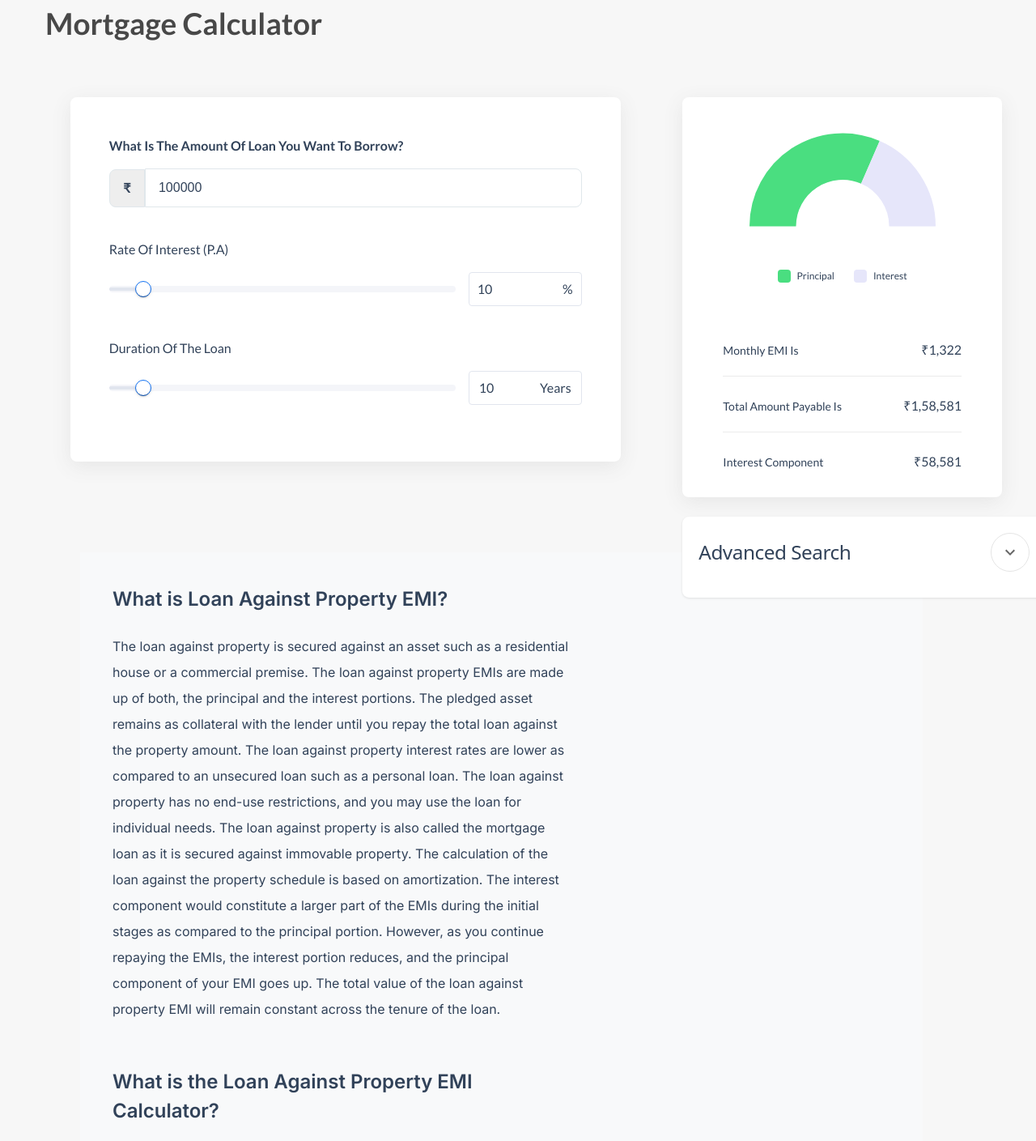
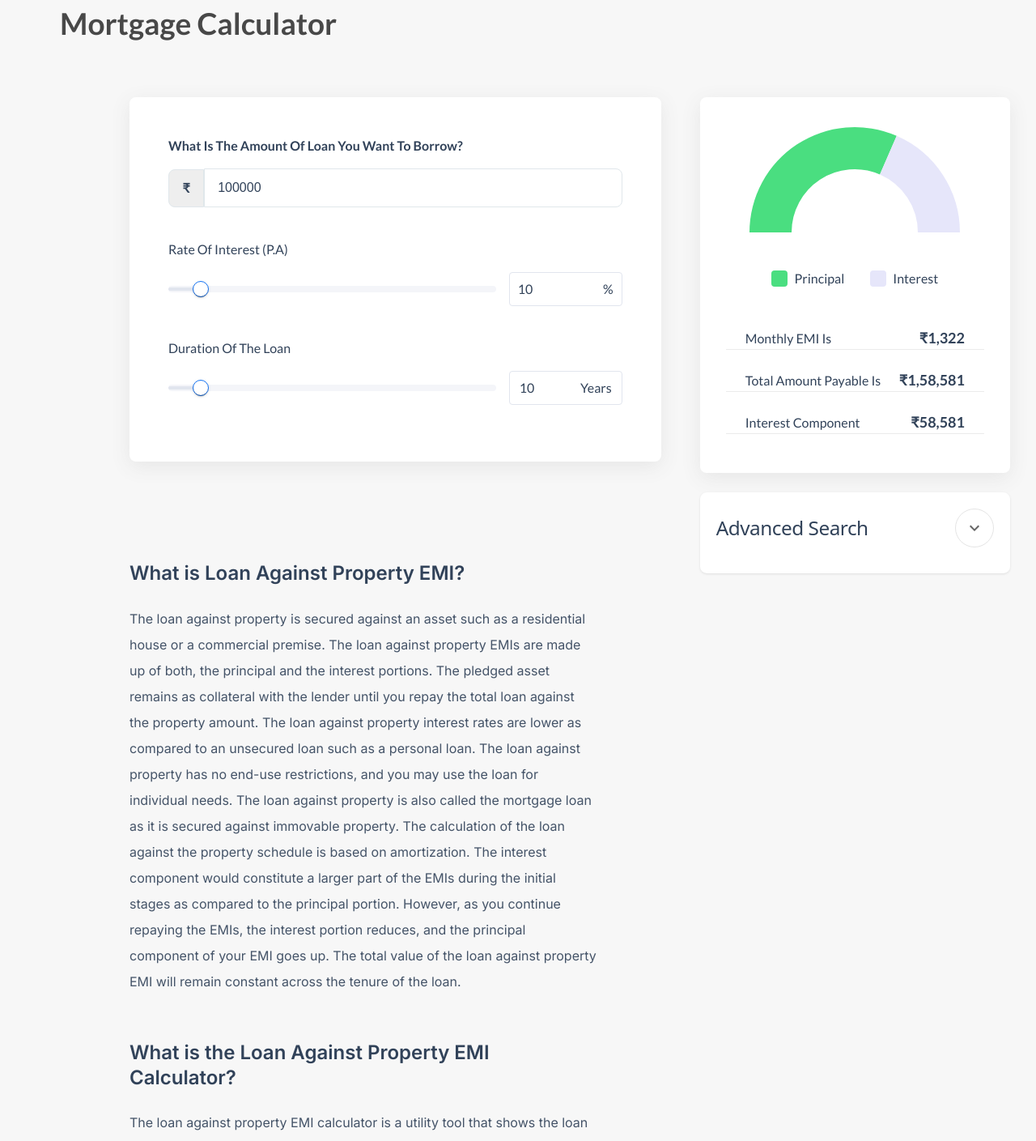
Before and after one commit to PiyushDesuntech/new-real-estate-web, a Next.js app: page /mortgage-cal in a window 1280 px wide. Shown: the part 185-1594 px from the top of the page at 81% size. Built offline with nearby package versions, Linux system fonts and the light colour scheme.

Commit message:
Mortgage calculator complete fix

```diff
--- a/src/components/Mortgage-cal/components/AdvanceSearch.js
+++ b/src/components/Mortgage-cal/components/AdvanceSearch.js
@@ -1,4 +1,4 @@
-"use client"
+"use client";
 import React, { useState } from "react";
 import { Grid, Box, Typography } from "@mui/material";
 import ExpandMoreIcon from '@mui/icons-material/ExpandMore';
@@ -9,15 +9,18 @@ export default function AdvancedSearch() {
   return (
     <Box
       sx={{
-        width: { xs: "355px", sm: "340px", md: "449px" },
-        height: { xs: "80px", sm: "90px", md: "100px" },
-        ml:{xs: "-4px", sm: "-5px", md: "-10px"},
+        width: "100%",
+        height: { xs: "70px", sm: "90px", md: "100px" },
         backgroundColor: "#fff",
-        borderRadius: "8.12px",
-        padding: { xs: "17px", sm: "24px", md: "20px" },
+        borderRadius: { xs: "6px", sm: "8.12px" },
+        padding: { xs: "12px 16px", sm: "17px", md: "20px" },
         boxShadow: "0px 1px 3px rgba(0, 0, 0, 0.1)",
         cursor: "pointer",
-        transition: "all 0.2s ease-in-out"
+        transition: "all 0.2s ease-in-out",
+        "&:hover": {
+          boxShadow: "0px 2px 6px rgba(0, 0, 0, 0.15)",
+          transform: "translateY(-2px)",
+        }
       }}
       onClick={() => setIsOpen(!isOpen)}
     >
@@ -25,11 +28,12 @@ export default function AdvancedSearch() {
         <Grid item>
           <Typography
             sx={{
-              fontSize: { xs: "16px", sm: "24.37px" },
+              fontSize: { xs: "16px", sm: "20px", md: "24.37px" },
               fontWeight: "400",
               color: "#314259",
               fontFamily: "system-ui, -apple-system, sans-serif",
-              letterSpacing: "-0.5px"
+              letterSpacing: "-0.5px",
+              transition: "color 0.2s ease-in-out",
             }}
           >
             Advanced Search
@@ -38,20 +42,26 @@ export default function AdvancedSearch() {
         <Grid item>
           <Box
             sx={{
-              width: "48px",
-              height: "48px",
+              width: { xs: "40px", sm: "44px", md: "48px" },
+              height: { xs: "40px", sm: "44px", md: "48px" },
               display: "flex",
               alignItems: "center",
               justifyContent: "center",
               borderRadius: "50%",
               border: "1.5px solid #E5E5E5",
-              transition: "transform 0.2s ease-in-out",
+              transition: "all 0.2s ease-in-out",
+              "&:hover": {
+                backgroundColor: "#f5f5f5",
+                borderColor: "#d5d5d5",
+              },
             }}
           >
             <ExpandMoreIcon
               sx={{
-                fontSize: { xs: "16px", sm: "24px", md: "24px" },
-                color: "#666666"
+                fontSize: { xs: "20px", sm: "22px", md: "24px" },
+                color: "#666666",
+                transition: "transform 0.2s ease-in-out",
+                transform: isOpen ? "rotate(180deg)" : "rotate(0)",
               }}
             />
           </Box>
--- a/src/components/Mortgage-cal/components/LoanAmount.js
+++ b/src/components/Mortgage-cal/components/LoanAmount.js
@@ -11,32 +11,42 @@ export default function LoanAmount() {
   const [borderRadius, setBorderRadius] = useState("0 8px 8px 0");
 
   useEffect(() => {
-    if (typeof window !== "undefined") {
+    const updateBorderRadius = () => {
       setBorderRadius(window.innerWidth < 600 ? "0 0 4px 4px" : "0 8px 8px 0");
-    }
+    };
+
+    updateBorderRadius();
+    window.addEventListener('resize', updateBorderRadius);
+    return () => window.removeEventListener('resize', updateBorderRadius);
   }, []);
 
   return (
     <Box
       sx={{
-        width: "100%",
-        maxWidth: { xs: "355px", sm: "400px", md: "680px" },
-        height: { xs: "auto", sm: "auto", md: "450px" },
+        width: { xs: "100%", sm: "680px" },
+        maxWidth: "100%",
+        height: { xs: "auto", md: "450px" },
         minHeight: { xs: "470px", md: "350px" },
         backgroundColor: "#fff",
-        borderRadius: "8px",
-        padding: { xs: "15px", sm: "25px", md: "48px" },
+        borderRadius: { xs: "6px", sm: "8px" },
+        padding: { xs: "20px", sm: "25px", md: "48px" },
         boxShadow: "0px 6px 24px rgb(230, 230, 230)",
-        margin: "auto",
+        boxSizing: "border-box",
+        transition: "transform 0.3s ease-in-out, box-shadow 0.3s ease-in-out",
+        "&:hover": {
+          transform: { xs: "translateY(-2px)", md: "translateY(-4px)" },
+          boxShadow: "0px 8px 28px rgb(220, 220, 220)",
+        },
       }}
     >
-      <Box sx={{ marginBottom: { xs: "20px", sm: "40px" } }}>
+      <Box sx={{ marginBottom: { xs: "24px", sm: "40px" } }}>
         <Typography
           sx={{
             fontSize: { xs: "14px", sm: "16px" },
             fontWeight: "590",
             color: "#314259",
             marginBottom: "16px",
+            transition: "color 0.3s ease-in-out",
           }}
         >
           What Is The Amount Of Loan You Want To Borrow?
@@ -46,6 +56,7 @@ export default function LoanAmount() {
             display: "flex",
             flexDirection: { xs: "column", sm: "row" },
             alignItems: "center",
+            width: "100%",
           }}
         >
           <Typography
@@ -65,6 +76,7 @@ export default function LoanAmount() {
               },
               border: "1px solid #E0E7EB",
               borderBottom: { xs: "none", sm: "1px solid #E0E7EB" },
+              transition: "all 0.3s ease-in-out",
             }}
           >
             ₹
@@ -83,18 +95,20 @@ export default function LoanAmount() {
               outline: "none",
               color: "#314259",
               boxSizing: "border-box",
+              transition: "all 0.3s ease-in-out",
             }}
           />
         </Box>
       </Box>
 
-      <Box sx={{ marginBottom: { xs: "20px", sm: "40px" } }}>
+      <Box sx={{ marginBottom: { xs: "24px", sm: "40px" } }}>
         <Typography
           sx={{
             fontSize: { xs: "14px", sm: "16px" },
             fontWeight: "500",
             color: "#314259",
             marginBottom: "16px",
+            transition: "color 0.3s ease-in-out",
           }}
         >
           Rate Of Interest (P.A)
@@ -104,7 +118,8 @@ export default function LoanAmount() {
             display: "flex",
             flexDirection: { xs: "column", sm: "row" },
             alignItems: "center",
-            gap: 2,
+            gap: { xs: 1.5, sm: 2 },
+            width: "100%",
           }}
         >
           <Slider
@@ -117,18 +132,21 @@ export default function LoanAmount() {
               "& .MuiSlider-rail": {
                 backgroundColor: "#E1E5EE",
                 height: 8,
+                transition: "background-color 0.3s ease-in-out",
               },
               "& .MuiSlider-track": {
                 height: 4,
                 backgroundColor: "#E1E5EE",
+                transition: "background-color 0.3s ease-in-out",
               },
               "& .MuiSlider-thumb": {
                 width: 20,
                 height: 20,
                 backgroundColor: "#fff",
                 border: "1px solid #1678FB",
+                transition: "all 0.3s ease-in-out",
                 "&:hover, &.Mui-focusVisible": {
-                  boxShadow: "0 0 0 6px #1678FB",
+                  boxShadow: "0 0 0 6px rgba(22, 120, 251, 0.2)",
                 },
               },
             }}
@@ -143,6 +161,11 @@ export default function LoanAmount() {
               position: "relative",
               minWidth: "140px",
               backgroundColor: "#FFFFFF",
+              width: { xs: "100%", sm: "auto" },
+              transition: "all 0.3s ease-in-out",
+              "&:hover": {
+                borderColor: "#1678FB",
+              },
             }}
           >
             <Typography sx={{ color: "#314259", position: "absolute", left: "10px" }}>
@@ -162,6 +185,7 @@ export default function LoanAmount() {
             fontWeight: "500",
             color: "#314259",
             marginBottom: "16px",
+            transition: "color 0.3s ease-in-out",
           }}
         >
           Duration Of The Loan
@@ -171,7 +195,8 @@ export default function LoanAmount() {
             display: "flex",
             flexDirection: { xs: "column", sm: "row" },
             alignItems: "center",
-            gap: 2,
+            gap: { xs: 1.5, sm: 2 },
+            width: "100%",
           }}
         >
           <Slider
@@ -184,18 +209,21 @@ export default function LoanAmount() {
               "& .MuiSlider-rail": {
                 backgroundColor: "#E1E5EE",
                 height: 8,
+                transition: "background-color 0.3s ease-in-out",
               },
               "& .MuiSlider-track": {
                 height: 4,
                 backgroundColor: "#E1E5EE",
+                transition: "background-color 0.3s ease-in-out",
               },
               "& .MuiSlider-thumb": {
                 width: 20,
                 height: 20,
                 backgroundColor: "#fff",
                 border: "1px solid #1678FB",
+                transition: "all 0.3s ease-in-out",
                 "&:hover, &.Mui-focusVisible": {
-                  boxShadow: "0 0 0 6px #1678FB",
+                  boxShadow: "0 0 0 6px rgba(22, 120, 251, 0.2)",
                 },
               },
             }}
@@ -210,6 +238,11 @@ export default function LoanAmount() {
               position: "relative",
               minWidth: "140px",
               backgroundColor: "#FFFFFF",
+              width: { xs: "100%", sm: "auto" },
+              transition: "all 0.3s ease-in-out",
+              "&:hover": {
+                borderColor: "#1678FB",
+              },
             }}
           >
             <Typography sx={{ color: "#314259", position: "absolute", left: "12px" }}>
--- a/src/components/Mortgage-cal/components/LoanCalculator.js
+++ b/src/components/Mortgage-cal/components/LoanCalculator.js
@@ -22,7 +22,7 @@ const LoanDoughnutChart = ({ principal, interest }) => {
   const options = {
     rotation: -90,
     circumference: 180,
-    cutout: "50%",
+    cutout: "60%",
     plugins: {
       legend: {
         display: false,
@@ -46,10 +46,11 @@ const LoanDoughnutChart = ({ principal, interest }) => {
         display: "flex",
         justifyContent: "center",
         alignItems: "center",
-        width: "230px",
-        height: "140px",
+        width: { xs: "180px", sm: "220px", md: "260px" },
+        height: { xs: "100px", sm: "120px", md: "140px" },
         margin: "0 auto",
-        gap: "3px",
+        position: "relative",
+        maxWidth: "100%",
       }}
     >
       <Doughnut data={data} options={options} />
@@ -69,24 +70,32 @@ export default function LoanCalculator() {
     <Box
       sx={{
         width: "100%",
-        maxWidth: { xs: "90%", sm: "500px", md: "500px" },
-        height: "auto",
-        ml:{sm: "-5px", md: "-10px"},
+        minWidth: "51px",
         backgroundColor: "#fff",
-        borderRadius: "8px",
-        padding: { xs: "24px", sm: "32px" },
+        borderRadius: { xs: "6px", sm: "8px" },
+        padding: { xs: "16px", sm: "24px", md: "32px" },
         boxSizing: "border-box",
         display: "flex",
         flexDirection: "column",
         justifyContent: "space-between",
         boxShadow: "0px 6px 24px rgb(230, 230, 230)",
-        margin: "auto",
-        "@media (min-width: 960px)": {
-          height: "auto",
+        transition: "all 0.3s ease-in-out",
+        overflow: "hidden",
+        "&:hover": {
+          boxShadow: "0px 8px 28px rgb(220, 220, 220)",
+          transform: { xs: "translateY(-2px)", md: "translateY(-4px)" },
         },
       }}
     >
-      <Box sx={{ flex: 1 }}>
+      <Box
+        sx={{
+          flex: "1 0 auto",
+          display: "flex",
+          flexDirection: "column",
+          width: "100%",
+          overflow: "hidden",
+        }}
+      >
         <LoanDoughnutChart
           principal={loanDetails.principal}
           interest={loanDetails.interest}
@@ -96,97 +105,101 @@ export default function LoanCalculator() {
           sx={{
             display: "flex",
             justifyContent: "center",
-            gap: "24px",
-            marginTop: "40px",
-            marginBottom: "70px",
-            marginLeft: { xs: "0", md: "16px" },
-            marginRight: { xs: "0", md: "16px" },
+            gap: { xs: "16px", sm: "24px", md: "32px" },
+            marginTop: { xs: "24px", sm: "32px", md: "40px" },
+            marginBottom: { xs: "32px", sm: "40px", md: "48px" },
+            flexWrap: "wrap",
+            padding: "0 8px",
           }}
         >
           <Box sx={{ display: "flex", alignItems: "center", gap: "8px" }}>
             <Box
               sx={{
-                width: "16px",
-                height: "16px",
+                width: { xs: "12px", sm: "16px", md: "20px" },
+                height: { xs: "12px", sm: "16px", md: "20px" },
                 backgroundColor: "#4ade80",
                 borderRadius: "4px",
+                flexShrink: 0,
               }}
             />
-            <Typography sx={{ color: "#314259", fontSize: "12px" }}>
+            <Typography sx={{
+              color: "#314259",
+              fontSize: { xs: "12px", sm: "14px", md: "16px" },
+              fontWeight: "500",
+              whiteSpace: "nowrap"
+            }}>
               Principal
             </Typography>
           </Box>
           <Box sx={{ display: "flex", alignItems: "center", gap: "8px" }}>
             <Box
               sx={{
-                width: "16px",
-                height: "16px",
+                width: { xs: "12px", sm: "16px", md: "20px" },
+                height: { xs: "12px", sm: "16px", md: "20px" },
                 backgroundColor: "#E6E6FA",
                 borderRadius: "4px",
+                flexShrink: 0,
               }}
             />
-            <Typography sx={{ color: "#314259", fontSize: "12px" }}>
+            <Typography sx={{
+              color: "#314259",
+              fontSize: { xs: "12px", sm: "14px", md: "16px" },
+              fontWeight: "500",
+              whiteSpace: "nowrap"
+            }}>
               Interest
             </Typography>
           </Box>
         </Box>
       </Box>
 
-      <Box sx={{ display: "flex", flexDirection: "column", gap: "24px" }}>
       <Box
+        sx={{
+          display: "flex",
+          flexDirection: "column",
+          gap: { xs: "16px", sm: "20px", md: "24px" },
+          marginTop: { xs: "auto", md: "0" },
+          flexShrink: 0,
+          width: "100%",
+          paddingBottom: { xs: "8px", sm: "12px", md: "16px" },
+        }}
+      >
+        {[
+          { label: "Monthly EMI Is", value: loanDetails.monthlyEMI },
+          { label: "Total Amount Payable Is", value: loanDetails.totalAmount },
+          { label: "Interest Component", value: loanDetails.interest }
+        ].map((item, index) => (
+          <Box
+            key={item.label}
             sx={{
               display: "flex",
               justifyContent: "space-between",
               alignItems: "center",
               borderBottom: "1px solid #ebebeb",
-            paddingBottom: "20px",
-            marginLeft: { xs: "0", md: "18px" },
-            marginRight: { xs: "0", md: "18px" },
+              paddingBottom: { xs: "16px", sm: "20px", md: "24px" },
+              padding: { xs: "0 12px", sm: "0 16px", md: "0 24px" },
+              flexWrap: "wrap",
+              gap: { xs: "8px", sm: "12px" },
             }}
           >
-          <Typography sx={{ color: "#314259", fontSize: "14px" }}>
-            Monthly EMI Is
+            <Typography sx={{
+              color: "#314259",
+              fontSize: { xs: "12px", sm: "14px", md: "16px" },
+              fontWeight: "500",
+              minWidth: { xs: "120px", sm: "auto" },
+            }}>
+              {item.label}
             </Typography>
-          <Typography sx={{ color: "#314259", fontSize: "16px" }}>
-            ₹{loanDetails.monthlyEMI.toLocaleString("en-IN")}
+            <Typography sx={{
+              color: "#314259",
+              fontSize: { xs: "14px", sm: "16px", md: "18px" },
+              fontWeight: "600",
+              marginLeft: "auto",
+            }}>
+              ₹{item.value.toLocaleString("en-IN")}
             </Typography>
           </Box>
-
-        <Box
-          sx={{
-            display: "flex",
-            justifyContent: "space-between",
-            alignItems: "center",
-            borderBottom: "1px solid #ebebeb",
-            paddingBottom: "20px",
-            marginLeft: { xs: "0", md: "18px" },
-            marginRight: { xs: "0", md: "18px" },
-          }}
-        >
-          <Typography sx={{ color: "#314259", fontSize: "14px" }}>
-            Total Amount Payable Is
-          </Typography>
-          <Typography sx={{ color: "#314259", fontSize: "16px" }}>
-            ₹{loanDetails.totalAmount.toLocaleString("en-IN")}
-          </Typography>
-        </Box>
-
-        <Box
-          sx={{
-            display: "flex",
-            justifyContent: "space-between",
-            alignItems: "center",
-            marginLeft: { xs: "0", md: "18px" },
-            marginRight: { xs: "0", md: "18px" },
-          }}
-        >
-          <Typography sx={{ color: "#314259", fontSize: "14px" }}>
-            Interest Component
-          </Typography>
-          <Typography sx={{ color: "#314259", fontSize: "16px" }}>
-            ₹{loanDetails.interest.toLocaleString("en-IN")}
-          </Typography>
-        </Box>
+        ))}
       </Box>
     </Box>
   );
--- a/src/components/Mortgage-cal/components/LoanInformation.js
+++ b/src/components/Mortgage-cal/components/LoanInformation.js
@@ -7,31 +7,33 @@ export default function LoanInformation() {
     <Box
       sx={{
         width: "100%",
-        backgroundColor: "#F8F9FA",
-        padding: { xs: "16px", sm: "32px", md: "40px" },
-        ml:{xs: "9px", sm: "-5px", md: "-3px"},
+        backgroundColor: "#F7F7F7",
+        padding: { xs: "24px", sm: "32px", md: "40px" },
+        marginTop: { xs: "24px", sm: "32px", md: "40px" },
       }}
     >
-      <Grid container spacing={4} sx={{ width: "100%" }}>
-        <Grid item xs={12} sm={7.5}>
+      <Grid container spacing={{ xs: 3, sm: 4 }} sx={{ width: "100%" }}>
+        <Grid item xs={12} md={7.5}>
           <Typography
             sx={{
-              fontSize: { xs: "18px", sm: "24px" },
+              fontSize: { xs: "20px", sm: "22px", md: "24px" },
               fontWeight: "600",
               color: "#314259",
-              marginBottom: "24px",
+              marginBottom: { xs: "16px", sm: "20px", md: "24px" },
               fontFamily: "'Inter', sans-serif",
+              lineHeight: 1.3,
             }}
           >
             What is Loan Against Property EMI?
           </Typography>
           <Typography
             sx={{
-              fontSize: { xs: "12px", sm: "16px" },
+              fontSize: { xs: "14px", sm: "15px", md: "16px" },
               color: "#314259",
-              lineHeight: "2",
+              lineHeight: { xs: 1.6, sm: 1.8, md: 2 },
               fontFamily: "'Inter', sans-serif",
-              marginBottom: "24px"
+              marginBottom: { xs: "20px", sm: "24px", md: "24px" },
+              opacity: 0.9,
             }}
           >
             The loan against property is secured against an asset such as a
@@ -52,25 +54,27 @@ export default function LoanInformation() {
             property EMI will remain constant across the tenure of the loan.
           </Typography>
         </Grid>
-        <Grid item xs={12} sm={7.5}>
+        <Grid item xs={12} md={7.5}>
           <Typography
             sx={{
-              fontSize: { xs: "18px", sm: "24px" },
+              fontSize: { xs: "20px", sm: "22px", md: "24px" },
               fontWeight: "600",
               color: "#314259",
-              marginBottom: "24px",
+              marginBottom: { xs: "16px", sm: "20px", md: "24px" },
               fontFamily: "'Inter', sans-serif",
+              lineHeight: 1.3,
             }}
           >
             What is the Loan Against Property EMI Calculator?
           </Typography>
           <Typography
             sx={{
-              fontSize: { xs: "12px", sm: "16px" },
+              fontSize: { xs: "14px", sm: "15px", md: "16px" },
               color: "#314259",
-              lineHeight: "2",
+              lineHeight: { xs: 1.6, sm: 1.8, md: 2 },
               fontFamily: "'Inter', sans-serif",
-              marginBottom: "24px"
+              marginBottom: { xs: "20px", sm: "24px", md: "24px" },
+              opacity: 0.9,
             }}
           >
             The loan against property EMI calculator is a utility tool that shows
--- a/src/components/Mortgage-cal/mortgage-cal.js
+++ b/src/components/Mortgage-cal/mortgage-cal.js
@@ -1,3 +1,5 @@
+"use client";
+
 import { Box, Container } from "@mui/material";
 import React from "react";
 import Heading from "./components/Heading";
@@ -8,15 +10,24 @@ import LoanInformation from "./components/LoanInformation";
 
 export default function Mortgage() {
   return (
-    <Box sx={{ backgroundColor: "#F7F7F7", minHeight: "100vh" }}>
+    <Box sx={{ backgroundColor: "#F7F7F7", minHeight: "100vh", minWidth: "51px" }}>
       <Container
         maxWidth="xl"
         sx={{
-          padding: { xs: "48px 16px", md: "48px 32px" },
+          padding: {
+            xs: "24px 16px",
+            sm: "32px 24px",
+            md: "48px 32px"
+          },
+          minWidth: "51px",
+          paddingLeft: { md: "24px", lg: "50px" },
         }}
       >
         {/* Page Heading */}
-        <Box sx={{ marginBottom: { xs: 3, md: 4 } }}>
+        <Box sx={{
+          marginBottom: { xs: 3, md: 4 },
+          paddingLeft: { xs: 0, md: "-20px" },
+        }}>
           <Heading />
         </Box>
 
@@ -26,14 +37,18 @@ export default function Mortgage() {
             display: "grid",
             gridTemplateColumns: {
               xs: "1fr",
-              md: "minmax(600px, 2fr) minmax(300px, 1fr)"
+              lg: "minmax(680px, 2fr) minmax(300px, 1fr)"
             },
-            gap: { xs: 3, md: 4 },
+            gap: { xs: 3, sm: 4, md: 5, lg: 6 },
             marginBottom: { xs: 4, md: 6 }
           }}
         >
           {/* Left Column: Loan Amount */}
-          <Box>
+          <Box sx={{
+            paddingLeft: { xs: 0, lg: "110px" },
+            display: 'flex',
+            justifyContent: { xs: 'center', lg: 'flex-start' }
+          }}>
             <LoanAmount />
           </Box>
 
@@ -42,11 +57,17 @@ export default function Mortgage() {
             sx={{
               display: "flex",
               flexDirection: "column",
-              gap: 3
+              gap: 3,
+              alignItems: "center",
+              width: { xs: "100%", lg: "auto" },
+              maxWidth: { xs: "680px", lg: "none" },
+              margin: { xs: "0 auto", lg: 0 }
             }}
           >
-            <LoanCalculator />
-            <Box sx={{ marginLeft: { xs: "24px", md: 0 } }}>
+            <Box sx={{ width: "100%" }}>
+              <LoanCalculator />
+            </Box>
+            <Box sx={{ width: "100%" }}>
               <AdvancedSearch />
             </Box>
           </Box>
@@ -56,10 +77,10 @@ export default function Mortgage() {
         <Box
           sx={{
             width: "100%",
-            maxWidth: { md: "calc(100% - 130px)" },
-            marginTop: { xs: 4, md: -13 },
-            marginLeft: { xs: 0, md: "70px" },
-            paddingRight: { md: "45px" }
+            maxWidth: { lg: "calc(100% - 130px)" },
+            marginTop: { xs: 4, lg: -13 },
+            marginLeft: { xs: 0, lg: "70px" },
+            paddingRight: { lg: "45px" }
           }}
         >
           <LoanInformation />
```
Lines whose indentation alone changed are shown as unchanged.
